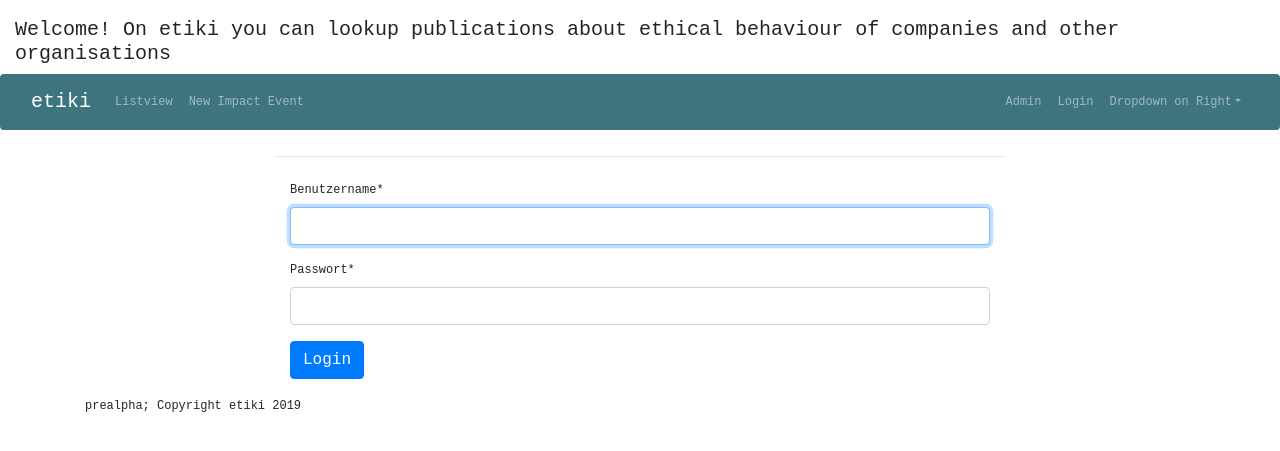
After one commit to hodeld/etiki-prototype1, a Django app: page /accounts/login/ in a window 1280 px wide. The commit adds this page. Shown: the top 451 px of the page. Run offline with Django 3.2, Linux system fonts and the light colour scheme; parts of the project's set-up code (start-up, migrations or seed data) failed here and were passed over; some libraries are stand-ins or nearby versions.

Commit message:
login and permission

```diff
--- a/etikiptype1/settings/__init__.py
+++ b/etikiptype1/settings/__init__.py
@@ -116,6 +116,8 @@
         'NAME': 'django.contrib.auth.password_validation.NumericPasswordValidator',
     },
 ]
+LOGIN_REDIRECT_URL = 'etilog:home'
+
 
 CACHES = {
    'default': {
--- /dev/null
+++ b/etikiptype1/templates/registration/login.html
@@ -0,0 +1,35 @@
+{% extends 'base.html' %}
+{% load crispy_forms_tags %}
+
+
+
+{% block title %}Login
+{% endblock title %}
+{% block cls_login %}active{%endblock cls_login %}
+
+
+{% block content %} {# script needs to be next to function and form (non in script block) #}
+
+<div class="container">
+</br>
+	<div class="row justify-content-center">
+		<div class="col-8">
+			<h6>{{ message }}</h6>
+			<hr class="mt-0 mb-4">
+			<div class="container p-none">
+				<form method="post">
+					{% csrf_token %}
+					{{ form.username |as_crispy_field}}
+					{{ form.password |as_crispy_field}}
+					<button type="submit" class="btn btn-primary">Login</button>
+				</form>
+			</div>
+
+		</div>
+
+
+	</div>
+</div>
+
+
+{% endblock content %}
--- a/etikiptype1/urls.py
+++ b/etikiptype1/urls.py
@@ -16,10 +16,12 @@
 from django.contrib import admin
 from etilog.admin import admin_site
 from django.urls import path, include
+from django.contrib.auth import views as auth_views
 
 urlpatterns = [
     #path('admin/', admin.site.urls),
     path('admin/', admin_site.urls),
     path('', include('etilog.urls', namespace='etilog')),
+    path('accounts/login/', auth_views.LoginView.as_view(), name='login'),
 
 ]
--- a/etilog/templates/base.html
+++ b/etilog/templates/base.html
@@ -53,9 +53,11 @@
 				<ul class="navbar-nav ml-auto">
 					<li class="nav-item"><a class="nav-link"
 						href="{% url 'admin:index' %}">Admin</a></li>
-					<li class="nav-item"><a class="nav-link"
-						href="{% url 'admin:etilog_impactevent_add' %}">new Impact
-							Event</a></li>
+					{% if user.is_authenticated %}
+						<li class="nav-item"><a class="nav-link" href="{% url 'etilog:logout' %}">Logout</a></li>
+					{% else %}
+						<li class="nav-item"><a class="nav-link" href="{% url 'login' %}">Login</a></li>
+					{% endif %}
 					<li class="nav-item dropdown"><a
 						class="nav-link dropdown-toggle" href="#" id="navbarDropdown"
 						role="button" data-toggle="dropdown" aria-haspopup="true"
--- a/etilog/urls.py
+++ b/etilog/urls.py
@@ -18,6 +18,8 @@
 
     path(get_data + 'get_susttags/', views.load_sust_tags, name = 'get_sust_tags'),
     path(load_data + '<slug:modelname>', views.load_names, name = 'load_jsondata'),
+
+    path('logout/', views.logout_view, name='logout'),
     #path(load_data + 'reference.json', views.load_references, name = 'load_references'),
     #path(load_data + 'country.json', views.load_countries, name = 'load_countries'),
     #path(get_data + 'get_sustcagories/', views.load_sustcategories, name = 'get_sustcagories'),
```
Also changed, not shown: etilog/views.py (+10 -3 lines).
